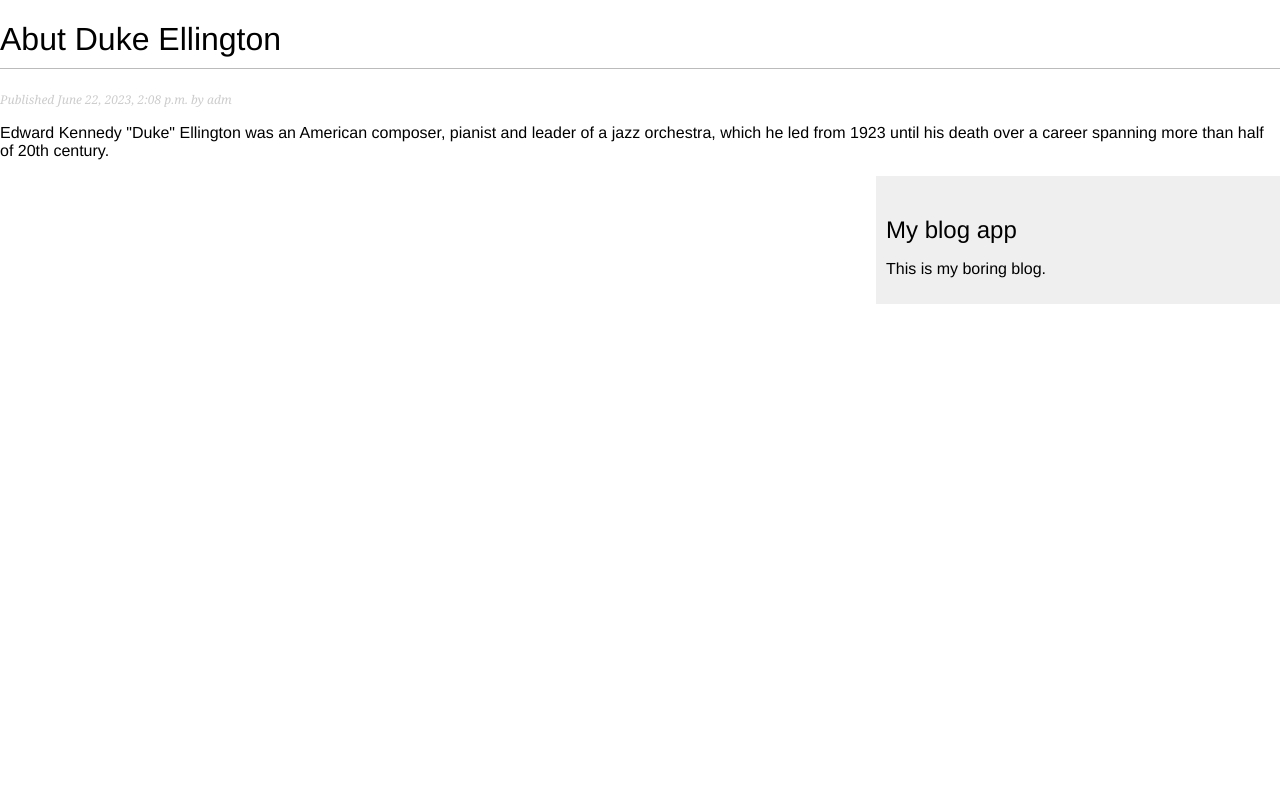
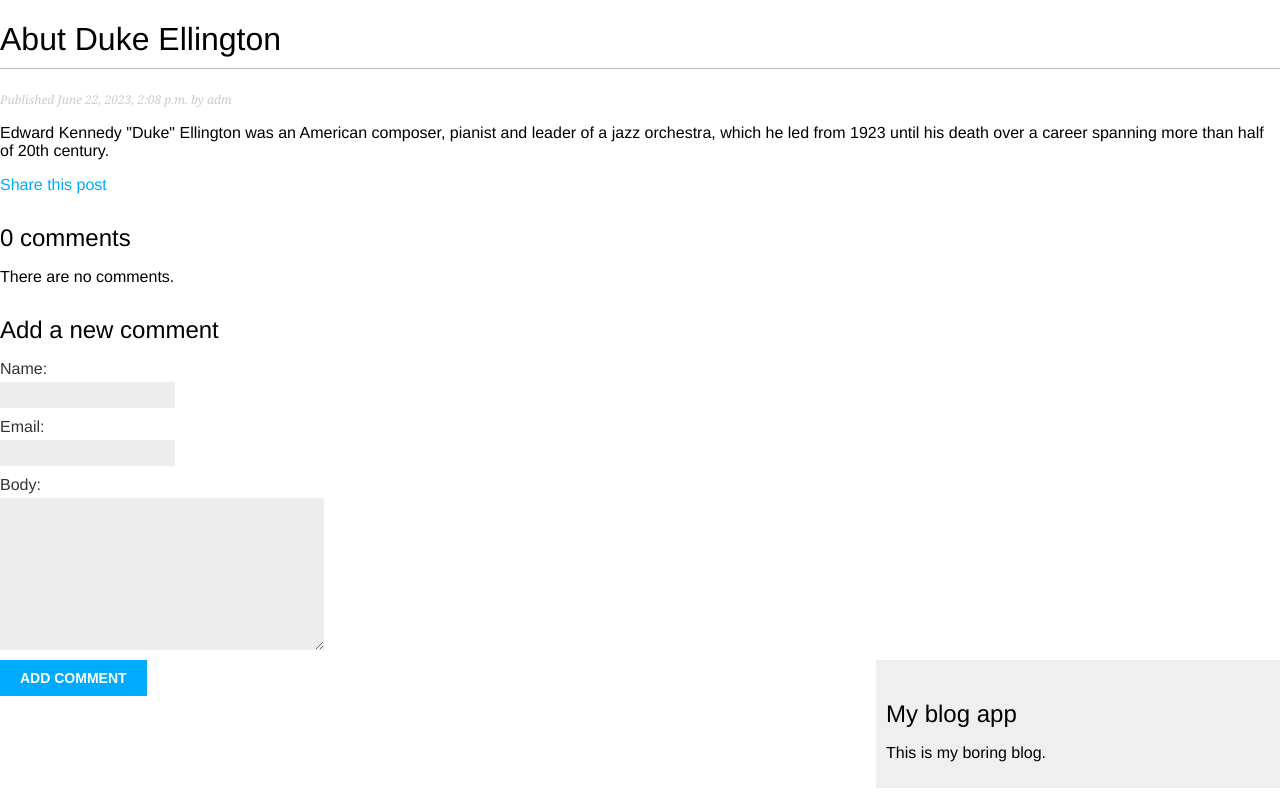
Before and after one commit to Azrubael/230619-django2, a Django app: a page that uses mysite/blog/templates/blog/post/detail.html in a window 1280 px wide. Run offline with Django 4.2, Linux system fonts and the light colour scheme; data comes from the database, SQL or seed files in the repository; both versions use the stored data as it was after the commit.

Commit message:
Step #08. Created and tested a comment system with templates.

```diff
--- a/mysite/blog/forms.py
+++ b/mysite/blog/forms.py
@@ -1,5 +1,5 @@
 from django import forms
-# from .models import Comment
+from .models import Comment
 
 
 class EmailPostForm(forms.Form):
@@ -12,5 +12,5 @@ class EmailPostForm(forms.Form):
 
 class CommentForm(forms.ModelForm):
     class Meta:
-        # model = Comment
+        model = Comment
         fields = ['name', 'email', 'body']
--- a/mysite/blog/models.py
+++ b/mysite/blog/models.py
@@ -11,6 +11,7 @@ class PublishedManager(models.Manager):
 
 
 class Post(models.Model):
+    """Модель поста."""
 
     class Status(models.TextChoices):
         DRAFT = 'DF', 'DRAFT'
@@ -29,8 +30,8 @@ class Post(models.Model):
     status = models.CharField(max_length=2,
                     choices=Status.choices,
                     default=Status.DRAFT)
-    objects = models.Manager()      # default manager
-    published = PublishedManager()  # specific application manager
+    objects = models.Manager()      # менеджер, применяемый по умолчанию
+    published = PublishedManager()  # конкретно-прикладной менеджер
 
     class Meta:
         ordering = ['-publish']
@@ -38,10 +39,8 @@ class Post(models.Model):
             models.Index(fields=['-publish']),
         ]
 
-
     def __str__(self):
         return self.title
-
 
     def get_absolute_url(self):
         return reverse('blog:post_detail',
@@ -49,3 +48,25 @@ class Post(models.Model):
                           self.publish.month,
                           self.publish.day,
                           self.slug])
+
+
+class Comment(models.Model):
+    """Модель комментария."""
+    post = models.ForeignKey(Post, on_delete=models.CASCADE,
+                             related_name='comments')
+    # Поле ForeignKey добавлено, чтобы связать комментарий с одним постом
+    name = models.CharField(max_length=80)
+    email = models.EmailField()
+    body = models.TextField()
+    created = models.DateTimeField(auto_now_add=True)
+    updated = models.DateTimeField(auto_now=True)
+    active = models.BooleanField(default=True)
+
+    class Meta:
+        ordering = ['created']
+        indexes = [
+            models.Index(fields=['created']),
+        ]
+
+    def __str__(self):
+        return f"Comment by {self.name} on {self.post}"
--- a/mysite/blog/templates/blog/post/detail.html
+++ b/mysite/blog/templates/blog/post/detail.html
@@ -6,4 +6,26 @@
         Published {{ post.publish }} by {{ post.author }}
     </p>
     {{ post.body|linebreaks }}
+    <p>
+        <a href="{% url "blog:post_share" post.id %}">
+        Share this post
+        </a>
+    </p>
+    {% with comments.count as total_comments %}
+        <h2>
+            {{ total_comments }} comment{{ total_comments|pluralize }}
+        </h2>
+    {% endwith %}
+    {% for comment in comments %}
+        <div class="comment">
+            <p class="info">
+                Comment {{ forloop.counter }} by {{ comment.name }}
+                {{ comment.created }}
+            </p>
+            {{ comment.body|linebreaks }}
+        </div>
+        {% empty %}
+        <p>There are no comments.</p>
+    {% endfor %}
+    {% include "blog/post/includes/comment_form.html" %}
 {% endblock %}
--- /dev/null
+++ b/mysite/blog/templates/blog/post/includes/comment_form.html
@@ -0,0 +1,6 @@
+<h2>Add a new comment</h2>
+<form action="{% url "blog:post_comment" post.id %}" method="post">
+  {{ form.as_p }}
+  {% csrf_token %}
+  <p><input type="submit" value="Add comment"></p>
+</form>
--- a/mysite/blog/urls.py
+++ b/mysite/blog/urls.py
@@ -12,4 +12,8 @@ urlpatterns = [
     path('<int:year>/<int:month>/<int:day>/<slug:post>/',
          views.post_detail,
          name='post_detail'),
+    path('<int:post_id>/share/',
+         views.post_share, name='post_share'),
+    path('<int:post_id>/comment/',
+         views.post_comment, name='post_comment'),
 ]
--- a/mysite/blog/views.py
+++ b/mysite/blog/views.py
@@ -1,10 +1,11 @@
-from django.shortcuts import render, get_object_or_404
-from .models import Post
+from django.shortcuts import render, get_object_or_404 #, redirect
+from .models import Post, Comment
 from django.core.paginator import Paginator, EmptyPage, PageNotAnInteger
 from django.core.mail import send_mail
 from django.views.generic import ListView
 from django.http import Http404
-from .forms import EmailPostForm
+from .forms import EmailPostForm, CommentForm
+from django.views.decorators.http import require_POST
 
 
 class PostListView(ListView):
@@ -50,28 +51,59 @@ def post_detail_try(request, id):
 
 def post_detail(request, year, month, day, post):
     post = get_object_or_404(Post,
-        status=Post.Status.PUBLISHED,
-        slug=post,
-        publish__year=year,
-        publish__month=month,
-        publish__day=day)
+            status=Post.Status.PUBLISHED,
+            slug=post,
+            publish__year=year,
+            publish__month=month,
+            publish__day=day)
+    # список активных комментариев к эьлму посту
+    comments = post.comments.filter(active=True)
+    # Форма для комментирования пользователями
+    form = CommentForm()
     return render(request,
         'blog/post/detail.html',
-        {'post': post})
+        {'post': post,
+         'comments': comments,
+         'form': form})
 
 
 def post_share(request, post_id):
     """Генерирование формы электронного письма"""
     # Извлечь пост по id
-    post = get_object_or_404(Post, id=post_id, status=Post.Status.PUBLISHED)
+    post = get_object_or_404(Post,
+            id=post_id,
+            status=Post.Status.PUBLISHED)
+    sent = False
     if request.method == 'POST':
         # Фотма была передана на обработку
         form = EmailPostForm(request.POST)
         if form.is_valid():
             # Поля формы успешно прошли валидацию
             cd = form.cleaned_data
-            # ...отправить электронное письмо
+            post_url = request.build_absolute_uri(post.get_absolute_url())
+            subject = f"{cd['name']} recommends you read {post.title}"
+            message = f"Read {post.title} at {post_url}\n\n"\
+                    f"{cd['name']}\'s comments: {cd['comments']}"
+            send_mail(subject, message, cd['email'], [cd['to']])
+            sent = True
     else:
         form = EmailPostForm()
     return render(request, 'blog/post/share.html',\
-            {'post': post, 'form': form})
+            {'post': post, 'form': form, 'sent': sent})
+
+
+@require_POST
+def post_comment(request, post_id):
+    post = get_object_or_404(Post, id=post_id, status=Post.Status.PUBLISHED)
+    comment = None
+    # Комментарий был отправлен
+    form = CommentForm(data=request.POST)
+    if form.is_valid():
+        # Создать объект класса Comment, не сохраняя его в БД
+        comment = form.save(commit=False)
+        # назначить пост комментарию
+        comment.post = post
+        # Сохранить пост в БД
+        comment.save()
+    return render(request, 'blog/post/comment.html',
+            {'post': post, 'form': form, 'comment': comment})
```
Also changed, not shown: mysite/blog/admin.py (+8 -1 lines), mysite/blog/templates/blog/post/comment.html (added, +12 -0 lines), mysite/blog/templates/blog/post/share.html (added, +19 -0 lines), mysite/blog/migrations/0003_comment_comment_blog_commen_created_0e6ed4_idx.py (added), mysite/db.sqlite3.
